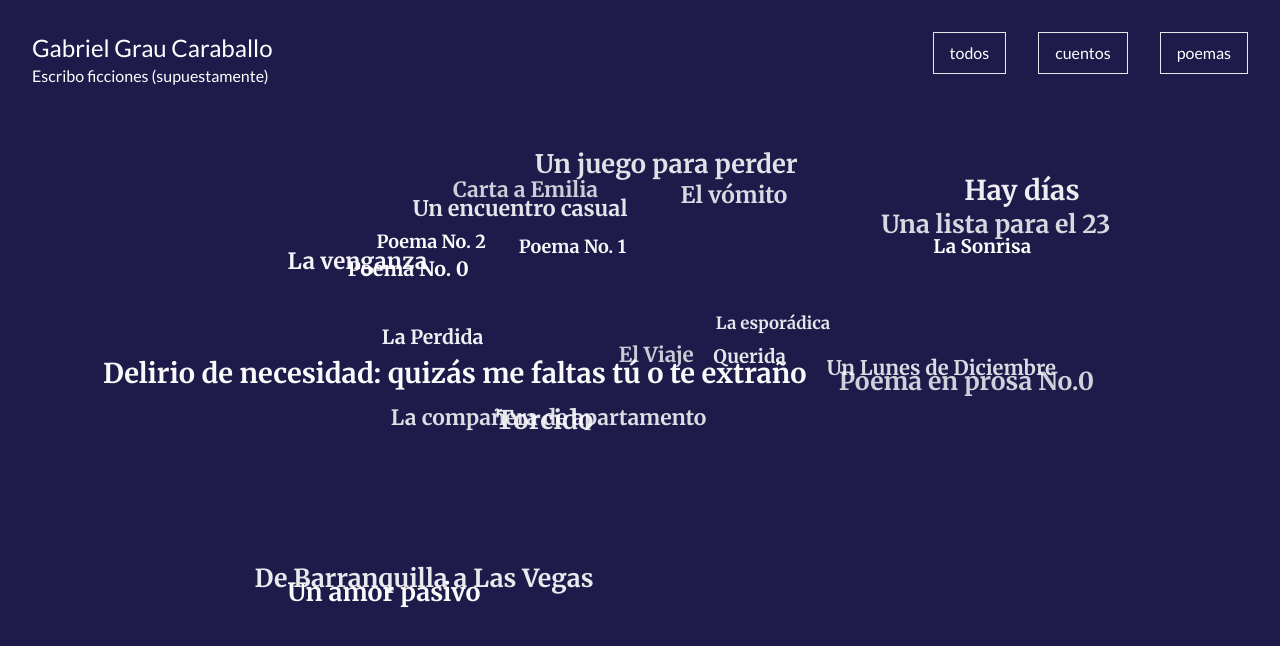
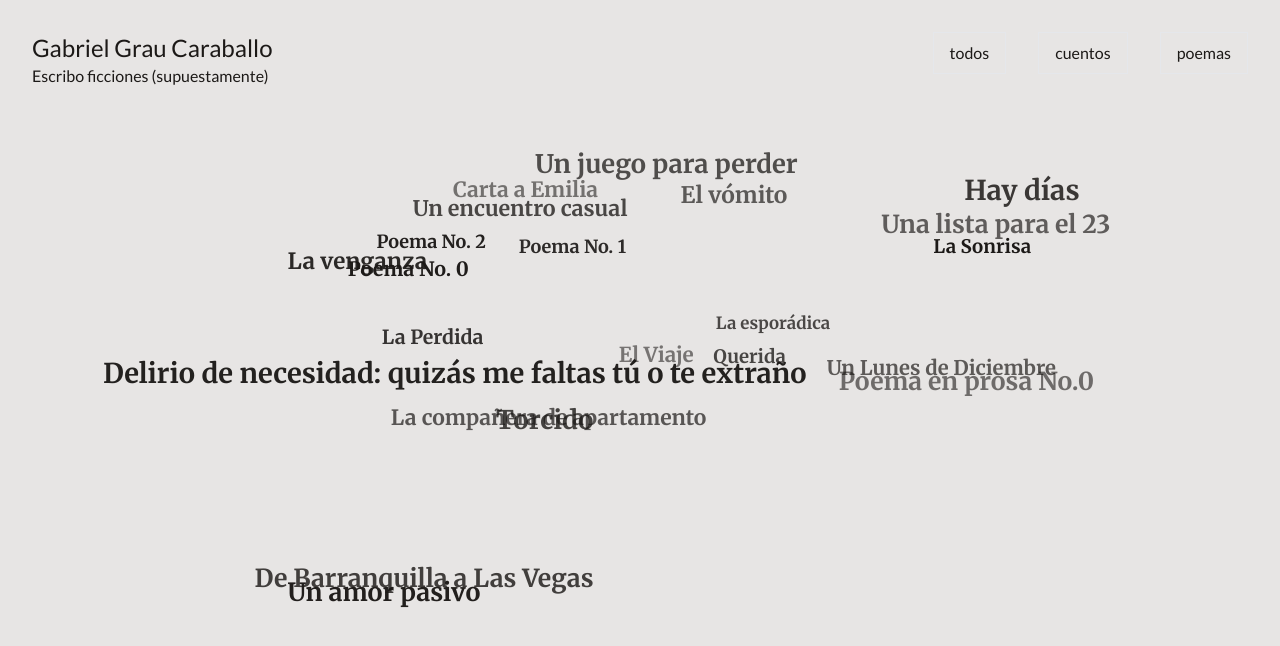
Before and after one commit to gaabgonca/gabriel-grau-blog, a SvelteKit app: page / in a window 1280 px wide. Shown: the top 646 px of the page. Built offline with nearby package versions, Linux system fonts and the light colour scheme.

Commit message:
Change palette

```diff
--- a/src/routes/+layout.svelte
+++ b/src/routes/+layout.svelte
@@ -14,7 +14,7 @@
 		flex-direction: column;
 		height: 100vh;
 		width: 100vw;
-		@apply bg-indigo-950;
+		@apply bg-stone-200;
 	}
 
 	main {
--- a/src/routes/+page.svelte
+++ b/src/routes/+page.svelte
@@ -15,7 +15,7 @@
 	function generateTitleElement(piece) {
 		const child = document.createElement('a');
 		child.className =
-			'titles absolute top-1/2 left-1/2 z-10 text-2xl font-bold text-white select-none hover:cursor-pointer w-max ' +
+			'titles absolute top-1/2 left-1/2 z-10 text-2xl font-bold text-stone-900 select-none hover:cursor-pointer w-max ' +
 			piece.type;
 		child.textContent = piece.title;
 		child.href = `/posts/${piece.slug}`;
@@ -74,7 +74,7 @@
 						gsap.killTweensOf(element);
 						gsap.to(element, {
 							zIndex: 10,
-							color: 'rgb(255,255,255)',
+							color: '#1c1917',
 							duration: 0.2
 						});
 						tweenAll(element);
@@ -100,7 +100,7 @@
 			tweenProperty(element, 'scale', 0.5, 1.2);
 			tweenProperty(element, 'x', -dx, dx);
 			tweenProperty(element, 'y', -dy, dy);
-			tweenProperty(element, 'opacity', 0.7, 1);
+			tweenProperty(element, 'opacity', 0.4, 1);
 		}
 
 		function holdElements() {
@@ -119,40 +119,40 @@
 </svelte:head>
 
 <section
-	class="absolute top-0 left-0 w-full h-full bg-indigo-950"
+	class="absolute top-0 left-0 w-full h-full bg-stone-200"
 	in:receive={{ key: 'cross-main' }}
 	out:send={{ key: 'cross-main' }}
 >
-	<div class="w-max h-min absolute top-8 left-8 z-40 bg-indigo-950">
-		<h1 class="name sans-serif relative top-0 left-0 z-40 text-2xl text-white">
+	<div class="w-max h-min absolute top-8 left-8 z-40 bg-stone-200">
+		<h1 class="name sans-serif relative top-0 left-0 z-40 text-2xl text-stone-900">
 			Gabriel Grau Caraballo
 		</h1>
-		<h2 class="whoami sans-serif relative top-0 left-0 z-40 text-md text-white">
+		<h2 class="whoami sans-serif relative top-0 left-0 z-40 text-md text-stone-900">
 			Escribo ficciones (supuestamente)
 		</h2>
 	</div>
 	<div
 		bind:this={container}
 		id="canvas"
-		class="absolute top-0 left-0 w-full h-full bg-indigo-950"
+		class="absolute top-0 left-0 w-full h-full bg-stone-200"
 	/>
 	<div class="fixed bottom-4 md:bottom-auto right-4 md:top-8 md:right-8 w-auto z-40">
 		<div class="flex row items-center justify-end">
 			<button
 				id="all-filter"
-				class="sans-serif flter-btn text-white bg-indigo-950 hover:text-fuchsia-500 px-4 py-2 border hover:border-fuchsia-500"
+				class="sans-serif flter-btn text-stone-900 bg-stone-200 hover:text-fuchsia-500 px-4 py-2 border hover:border-fuchsia-500"
 				on:click={() => updateFilter('all')}>todos</button
 			>
 			<div class="w-2 md:w-8" />
 			<button
 				id="story-filter"
-				class="sans-serif filter-btn text-white hover:text-fuchsia-500 bg-indigo-950 px-4 py-2 border hover:border-fuchsia-500"
+				class="sans-serif filter-btn text-stone-900 hover:text-fuchsia-500 bg-stone-200 px-4 py-2 border hover:border-fuchsia-500"
 				on:click={() => updateFilter('story')}>cuentos</button
 			>
 			<div class="w-2 md:w-8" />
 			<button
 				id={'poem-filter'}
-				class="sans-serif filter-btn text-white hover:text-fuchsia-500 bg-indigo-950 px-4 py-2 border hover:border-fuchsia-500"
+				class="sans-serif filter-btn text-stone-900 hover:text-fuchsia-500 bg-stone-200 px-4 py-2 border hover:border-fuchsia-500"
 				on:click={() => updateFilter('poem')}>poemas</button
 			>
 		</div>
--- a/src/routes/posts/[slug]/+page.svelte
+++ b/src/routes/posts/[slug]/+page.svelte
@@ -33,16 +33,16 @@
 </script>
 
 <section
-	class="absolute top-0 left-0 w-full h-full bg-indigo-950"
+	class="absolute top-0 left-0 w-full h-full bg-stone-200"
 	in:receive={{ key: 'cross-main' }}
 	out:send={{ key: 'cross-main' }}
 >
-	<h1 class="fixed sans-serif top-8 left-8 z-40 text-2xl text-white font-bold">{data.title}</h1>
+	<h1 class="fixed sans-serif top-8 left-8 z-40 text-2xl text-stone-900 font-bold">{data.title}</h1>
 	<div
 		class="fixed sans-serif flex bottom-4 md:bottom-auto right-4 md:top-8 md:right-8 w-auto h-auto z-40"
 	>
 		<a
-			class="flter-btn sans-serif flex text-white bg-indigo-950 hover:text-fuchsia-500 px-4 py-2 border hover:border-fuchsia-500 z-40"
+			class="flter-btn sans-serif flex text-stone-900 bg-stone-200 hover:text-fuchsia-500 px-4 py-2 border hover:border-fuchsia-500 z-40"
 			style="height: 42px"
 			href="/">volver al inicio</a
 		>
--- a/src/routes/posts/[slug]/styles.css
+++ b/src/routes/posts/[slug]/styles.css
@@ -3,13 +3,13 @@
 @import 'tailwindcss/utilities';
 
 .first-line-indent {
-	@apply text-white;
+	@apply text-stone-900;
 	@apply text-lg;
 	text-indent: 16px;
 }
 
 .western {
-	@apply text-white;
+	@apply text-stone-900;
 	@apply text-lg;
 }
 
```
